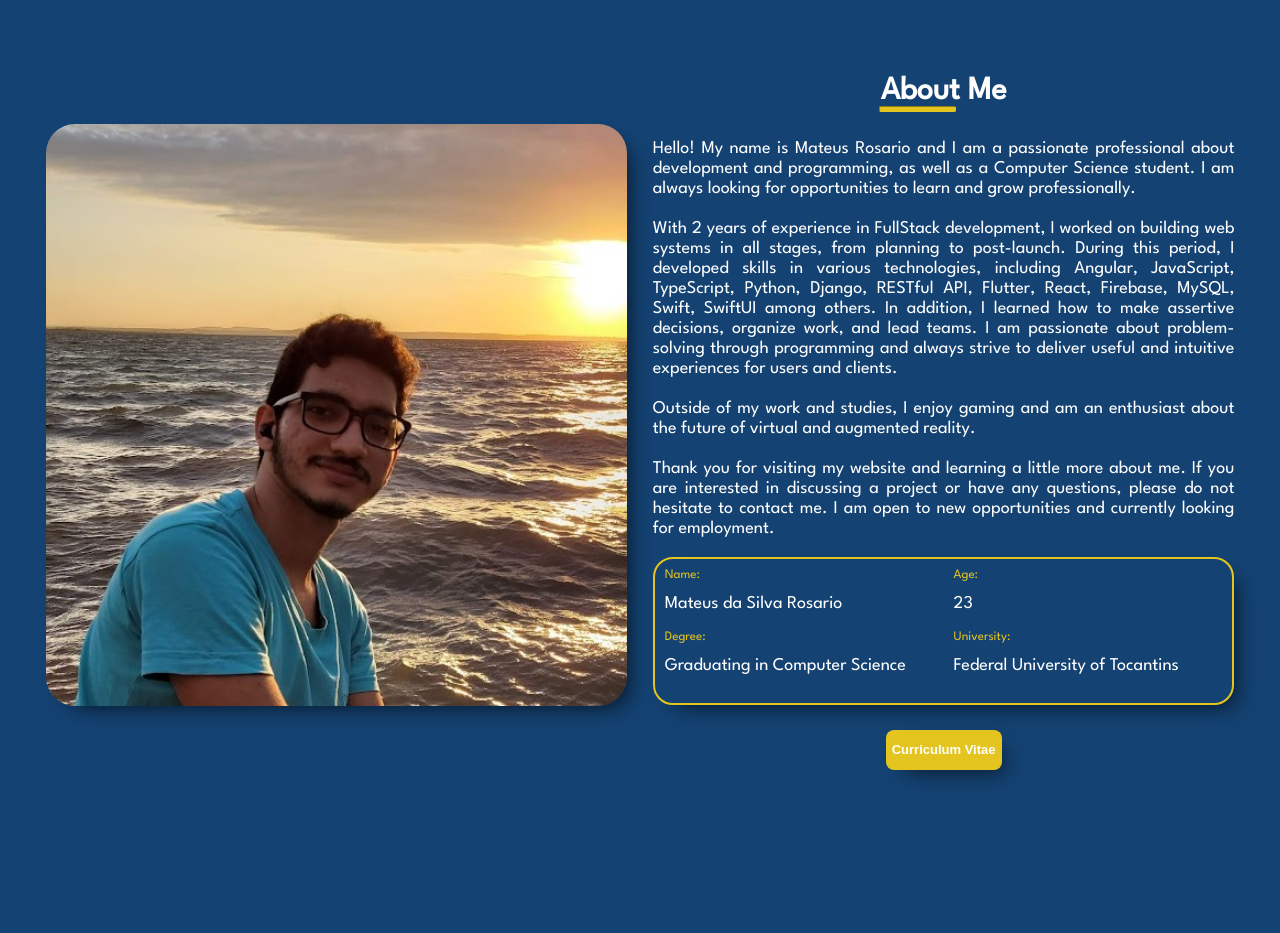
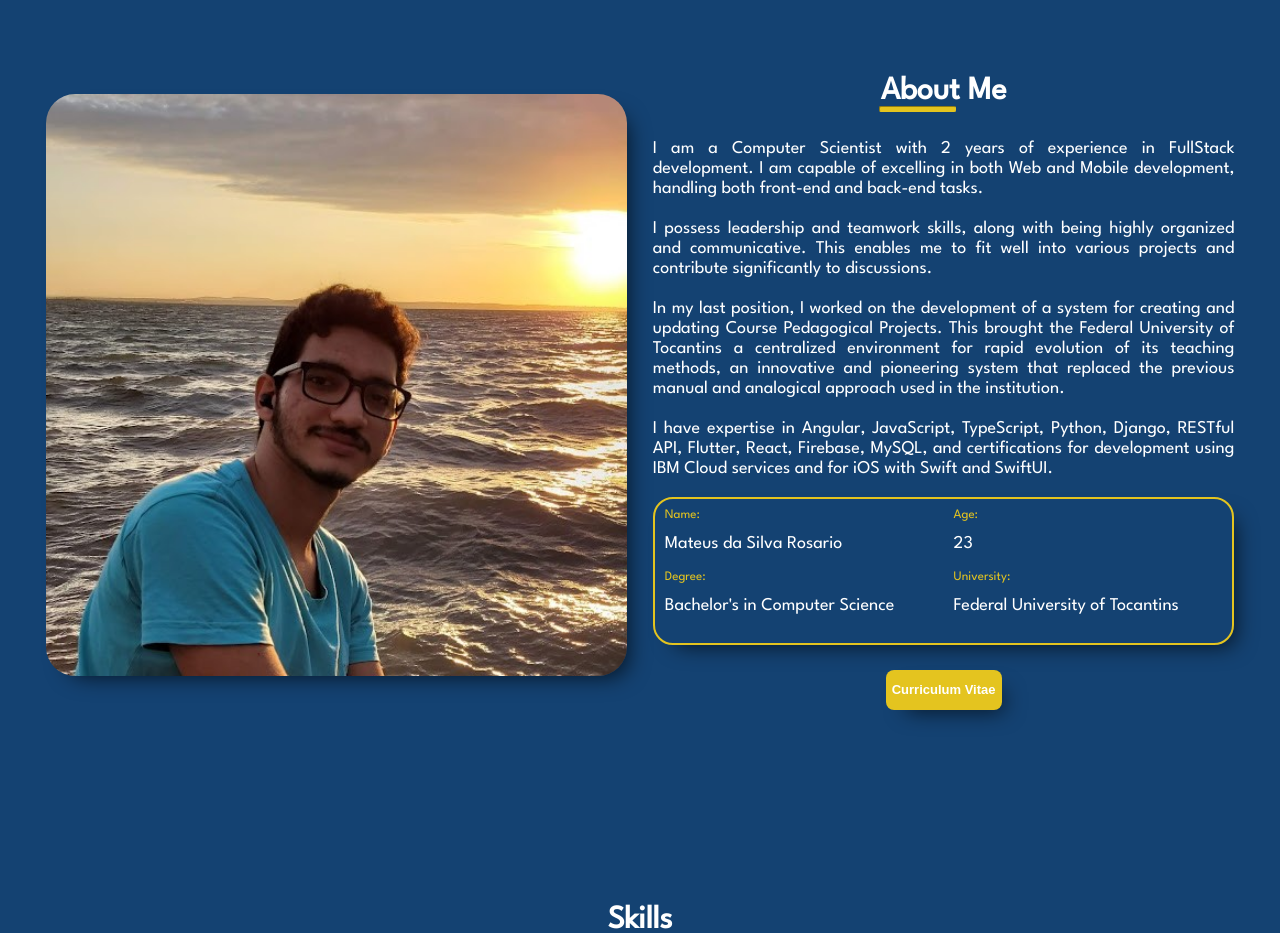
Before and after one commit to MateusRosario/portfolio, a React (Create React App) app: page / in a window 1280 px wide. Shown: the part 840-1773 px from the top of the page. Built offline with nearby package versions, Linux system fonts and the light colour scheme; the HTML template or start-up script is replaced by a standard one.

Commit message:
feat: changing static strings from code to json files

```diff
--- a/src/AppData.js
+++ b/src/AppData.js
@@ -1,113 +1,12 @@
+import textData from '../src/assets/textData/text-data.json'
 
 class AppData {
     static PTBR = 'pt-BR';
     static EN = 'en';
 
     constructor(handleChange, lg = AppData.EN){
-        this.strings = {
-            'pt-BR': {
-                // Headers
-                'home': 'Início',
-                'about': 'Sobre mim',
-                'portfolio': 'Meus Projetos',
-                'cv': 'Currículo',
-                'contact': 'Entre em Contato',
-                'skills': 'Habilidades',
-
-                //Home Titles
-                'title': 'Meu Portfólio.',
-                'profile': 'Desenvolvedor Full Stack & Estudante de Ciência da Computação',
-
-                //About
-                'about-name-l': 'Nome',
-                'about-name': 'Mateus da Silva Rosario',
-                'about-age-l': 'Idade',
-                'about-age': '23',
-                'about-degree-l': 'Graduação',
-                'about-degree': 'Bacharel em Ciência da Computação',
-                'about-uni-l': 'Universidade',
-                'about-uni': 'Universidade Federal do Tocantins',
-                'about-action-download': 'Curriculum Vitae',
-                'about-me': 'Possuo perfil de liderança e companheirismo, '
-                            + 'além de ser muito organizado e comunicativo. '
-                            + 'Isso me permite encaixar bem em diversos projetos e '
-                            + 'contribuir grandemente para as discussões.\n'
-                            + '\n'
-                            + 'Realizei o desenvolvimento de um sistema para '
-                            + 'elaboração e atualização de Projetos Pedagógicos de '
-                            + 'Curso no meu ultimo cargo e isto trouxe para a '
-                            + 'Universidade Federal do Tocantins um ambiente '
-                            + 'centralizado para a evolução rápida do seu ensino, '
-                            + 'um sistema inovador e pioneiro que substituiu a '
-                            + 'elaboração manual e analógica anteriormente performada '
-                            + 'na instituição.\n'
-                            + '\n'
-                            + 'Tenho conhecimentos em Angular, JavaScript, '
-                            + 'TypeScript, Python, Django, RESTful API, Flutter, '
-                            + 'React, Firebase, MySQL e certificações para '
-                            + 'desenvolvimento com serviços IBMCloud e para ios '
-                            + 'com Swift eSwiftUI.',
-                'cv-url': 'https://mateusrosario.github.io/myAutoCV/cv.pdf',
-
-                //Skills
-                'skills-text': 'Aqui estão apresentadas as tecnologias e ferramentas que tenho experiência de uso ou domínio.',
-
-                //Projects
-                'source-code': 'Código Fonte',
-                'deployed': 'Publicado',
-            },
-            'en': {
-                // Headers
-                'home': 'Home',
-                'about': 'About Me',
-                'portfolio': 'My Projects',
-                'cv': 'Curriculum',
-                'contact': 'Contact Me',
-                'skills': 'Skills',
-
-                //Home Titles
-                'title': 'My Portfolio.',
-                'profile': 'Full Stack Developer & Computer Science Student',
-
-                //About
-                'about-name-l': 'Name',
-                'about-name': 'Mateus da Silva Rosario',
-                'about-age-l': 'Age',
-                'about-age': '23',
-                'about-degree-l': 'Degree',
-                'about-degree': 'Graduating in Computer Science',
-                'about-uni-l': 'University',
-                'about-uni': 'Federal University of Tocantins',
-                'about-action-download': 'Curriculum Vitae',
-                'about-me': 'Hello! My name is Mateus Rosario and I am a passionate professional ' +
-                        'about development and programming, as well as a Computer Science student. ' +
-                        'I am always looking for opportunities to learn and grow professionally.\n\n' +
-                        'With 2 years of experience in FullStack development, I worked on building web ' +
-                        'systems in all stages, from planning to post-launch. During this period, ' +
-                        'I developed skills in various technologies, including Angular, JavaScript, ' +
-                        'TypeScript, Python, Django, RESTful API, Flutter, React, Firebase, MySQL, Swift, SwiftUI ' +
-                        'among others. In addition, I learned how to make assertive decisions, organize ' +
-                        'work, and lead teams. I am passionate about problem-solving through ' +
-                        'programming and always strive to deliver useful and intuitive experiences ' +
-                        'for users and clients.\n\n' +
-                        'Outside of my work and studies, I enjoy gaming and am an enthusiast about the ' +
-                        'future of virtual and augmented reality.\n\nThank you for visiting my website and ' +
-                        'learning a little more about me. If you are interested in discussing a project or ' +
-                        'have any questions, please do not hesitate to contact me. I am open to new ' +
-                        'opportunities and currently looking for employment.',
-                'cv-url': 'https://mateusrosario.github.io/myAutoCV/cv-en.pdf',
-
-                //Skills
-                'skills-text': 'Here are the technologies and tools that I have experience using or domain.',
-
-                //Projects
-                'source-code': 'Source Code',
-                'deployed': 'Deployed',
-            },
-        }
-
         this.handleChange = handleChange;
-        if(lg in this.strings){
+        if(lg in textData){
             this.language = lg;
         }else{
             this.language = AppData.EN;
@@ -119,7 +18,7 @@ class AppData {
     }
 
     getString(code){
-        return this.strings[this.language][code];
+        return textData[this.language][code]
     }
 }
 
--- /dev/null
+++ b/src/assets/textData/text-data.json
@@ -0,0 +1,59 @@
+{
+    "pt-BR": {
+        "home": "Início",
+        "about": "Sobre mim",
+        "portfolio": "Meus Projetos",
+        "cv": "Currículo",
+        "contact": "Entre em Contato",
+        "skills": "Habilidades",
+
+
+        "title": "Meu Portfólio.",
+        "profile": "Desenvolvedor Full Stack & Estudante de Ciência da Computação",
+
+        "about-name-l": "Nome",
+        "about-name": "Mateus da Silva Rosario",
+        "about-age-l": "Idade",
+        "about-age": "23",
+        "about-degree-l": "Graduação",
+        "about-degree": "Bacharel em Ciência da Computação",
+        "about-uni-l": "Universidade",
+        "about-uni": "Universidade Federal do Tocantins",
+        "about-action-download": "Curriculum Vitae",
+        "about-me": "Sou Cientista da Computação, com 2 anos de experiência em desenvolvimento FullStack. Capaz de atuar com excelência em desenvolvimento Web e Mobile, tanto com front-end quanto com Back-end.\n\n\tPossuo perfil de liderança e companheirismo, além de ser muito organizado e comunicativo. Isso me permite me encaixar bem em diversos projetos e contribuir grandemente para as discussões.\n\n\t No meu último cargo realizei o desenvolvimento de um sistema para elaboração e atualização de Projetos Pedagógicos de Curso e isto trouxe para a Universidade Federal do Tocantins um ambiente centralizado para a evolução rápida do seu ensino, um sistema inovador e pioneiro que substitui a elaboração manual e analógica anteriormente performada na instituição.\n\n\tTenho conhecimentos em Angular, JavaScript, TypeScript, Python, Django, RESTful API, Flutter, React, Firebase, MySQL e certificações para desenvolvimento com serviços IBM Cloud e para iOS com Swift e SwiftUI.\n",
+        "cv-url": "https://mateusrosario.github.io/myAutoCV/cv.pdf",
+
+        "skills-text": "Aqui estão apresentadas as tecnologias e ferramentas que tenho experiência de uso ou domínio.",
+
+        "source-code": "Código Fonte",
+        "deployed": "Publicado"
+    },
+    "en": {
+        "home": "Home",
+        "about": "About Me",
+        "portfolio": "My Projects",
+        "cv": "Curriculum",
+        "contact": "Contact Me",
+        "skills": "Skills",
+
+        "title": "My Portfolio.",
+        "profile": "Full Stack Developer & Computer Science Student",
+
+        "about-name-l": "Name",
+        "about-name": "Mateus da Silva Rosario",
+        "about-age-l": "Age",
+        "about-age": "23",
+        "about-degree-l": "Degree",
+        "about-degree": "Bachelor's in Computer Science",
+        "about-uni-l": "University",
+        "about-uni": "Federal University of Tocantins",
+        "about-action-download": "Curriculum Vitae",
+        "about-me": "I am a Computer Scientist with 2 years of experience in FullStack development. I am capable of excelling in both Web and Mobile development, handling both front-end and back-end tasks.\n\nI possess leadership and teamwork skills, along with being highly organized and communicative. This enables me to fit well into various projects and contribute significantly to discussions.\n\nIn my last position, I worked on the development of a system for creating and updating Course Pedagogical Projects. This brought the Federal University of Tocantins a centralized environment for rapid evolution of its teaching methods, an innovative and pioneering system that replaced the previous manual and analogical approach used in the institution.\n\nI have expertise in Angular, JavaScript, TypeScript, Python, Django, RESTful API, Flutter, React, Firebase, MySQL, and certifications for development using IBM Cloud services and for iOS with Swift and SwiftUI.",
+        "cv-url": "https://mateusrosario.github.io/myAutoCV/cv-en.pdf",
+
+        "skills-text": "Here are the technologies and tools that I have experience using or domain.",
+
+        "source-code": "Source Code",
+        "deployed": "Deployed"
+    }
+}
```
